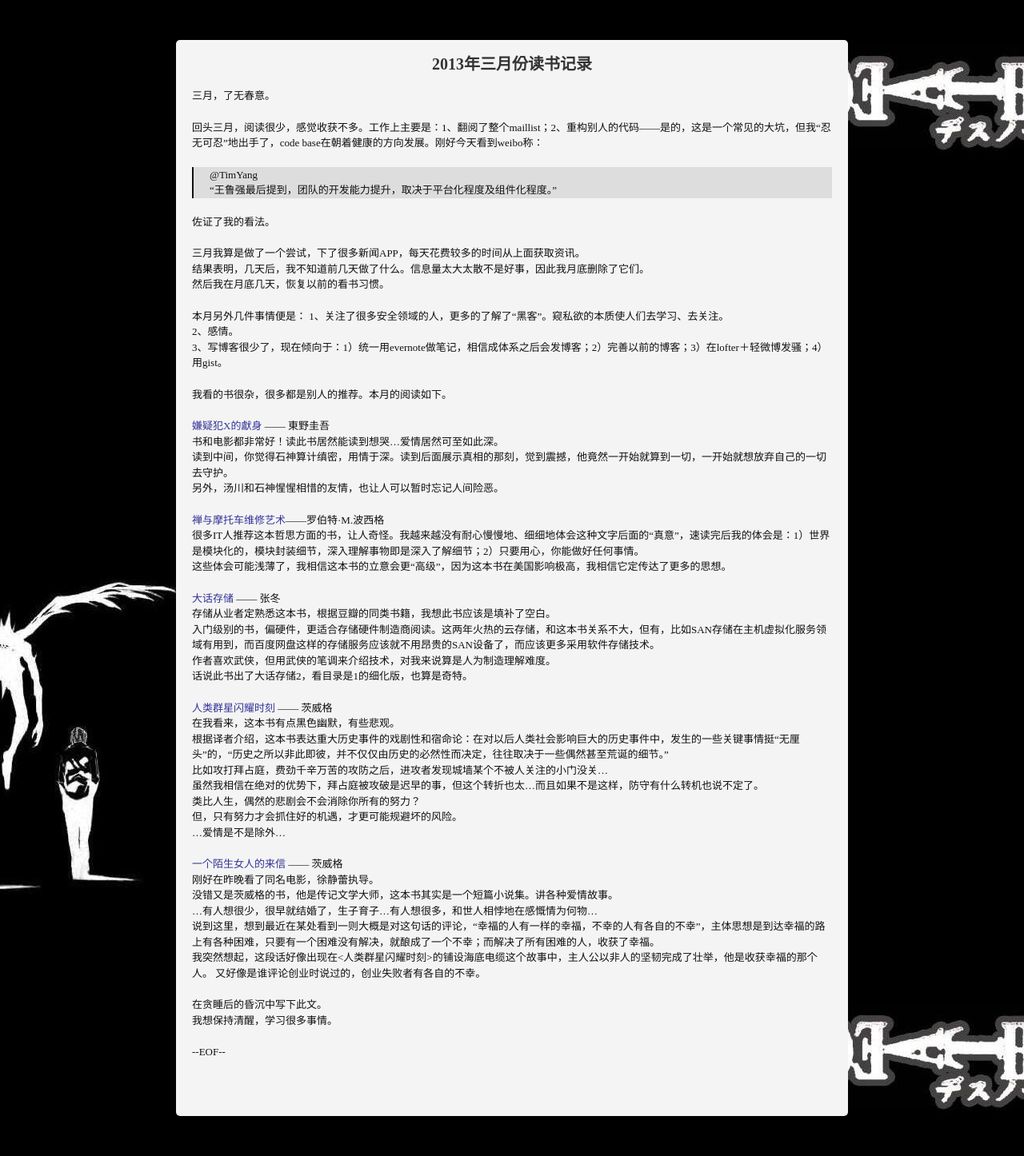
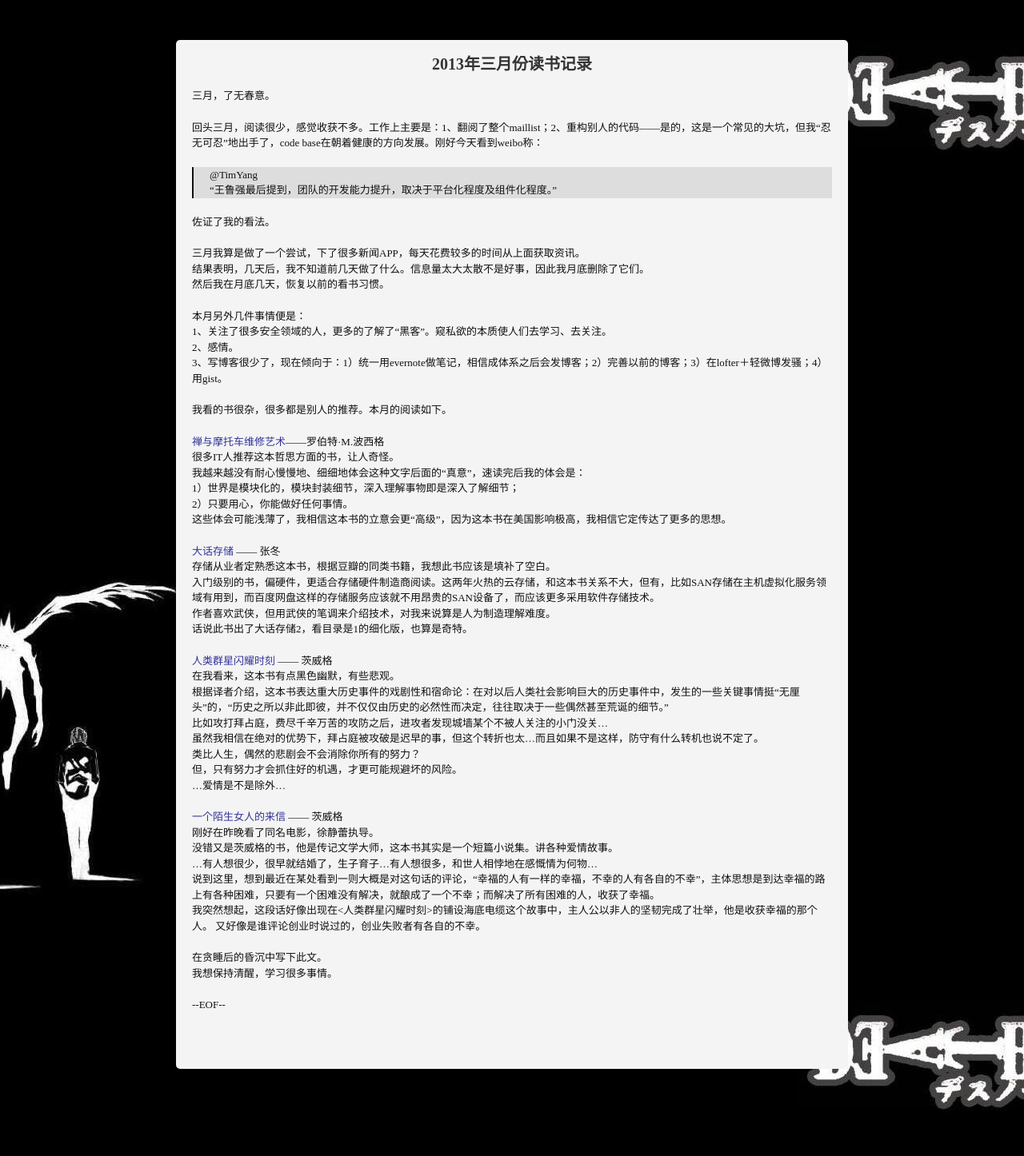
Before and after one commit to tfengmao/xanfeng, a Jekyll site: the page built from _posts/2013-03-31-readings-1303.md, in a window 1280 px wide. Shown: the whole page at 80% size. Built offline with Jekyll 4.4.1, drawn with Linux system fonts in a browser that asks for light colours; Markdown is read by kramdown in place of the engine named in the settings; comment, search, counter and statistics services are not loaded; after the commit the page ends 1387 px from its top, so only the background shows below that.

Commit message:
added reading list of March

```diff
--- a/_posts/2013-03-31-readings-1303.md
+++ b/_posts/2013-03-31-readings-1303.md
@@ -25,13 +25,11 @@ tags: read book
 
 我看的书很杂，很多都是别人的推荐。本月的阅读如下。
 
-[嫌疑犯X的獻身](http://book.douban.com/subject/1874961/) —— 東野圭吾
-书和电影都非常好！读此书居然能读到想哭...爱情居然可至如此深。
-读到中间，你觉得石神算计缜密，用情于深。读到后面展示真相的那刻，觉到震撼，他竟然一开始就算到一切，一开始就想放弃自己的一切去守护。
-另外，汤川和石神惺惺相惜的友情，也让人可以暂时忘记人间险恶。
-
 [禅与摩托车维修艺术](http://book.douban.com/subject/6811366/)——罗伯特·M.波西格
-很多IT人推荐这本哲思方面的书，让人奇怪。我越来越没有耐心慢慢地、细细地体会这种文字后面的“真意”，速读完后我的体会是：1）世界是模块化的，模块封装细节，深入理解事物即是深入了解细节；2）只要用心，你能做好任何事情。
+很多IT人推荐这本哲思方面的书，让人奇怪。
+我越来越没有耐心慢慢地、细细地体会这种文字后面的“真意”，速读完后我的体会是：
+1）世界是模块化的，模块封装细节，深入理解事物即是深入了解细节；
+2）只要用心，你能做好任何事情。
 这些体会可能浅薄了，我相信这本书的立意会更“高级”，因为这本书在美国影响极高，我相信它定传达了更多的思想。
 
 [大话存储](http://book.douban.com/subject/3245122/) —— 张冬
@@ -43,7 +41,7 @@ tags: read book
 [人类群星闪耀时刻](http://book.douban.com/subject/3633490/) —— 茨威格
 在我看来，这本书有点黑色幽默，有些悲观。
 根据译者介绍，这本书表达重大历史事件的戏剧性和宿命论：在对以后人类社会影响巨大的历史事件中，发生的一些关键事情挺“无厘头”的，“历史之所以非此即彼，并不仅仅由历史的必然性而决定，往往取决于一些偶然甚至荒诞的细节。”
-比如攻打拜占庭，费劲千辛万苦的攻防之后，进攻者发现城墙某个不被人关注的小门没关...
+比如攻打拜占庭，费尽千辛万苦的攻防之后，进攻者发现城墙某个不被人关注的小门没关...
 虽然我相信在绝对的优势下，拜占庭被攻破是迟早的事，但这个转折也太...而且如果不是这样，防守有什么转机也说不定了。
 类比人生，偶然的悲剧会不会消除你所有的努力？
 但，只有努力才会抓住好的机遇，才更可能规避坏的风险。
```
